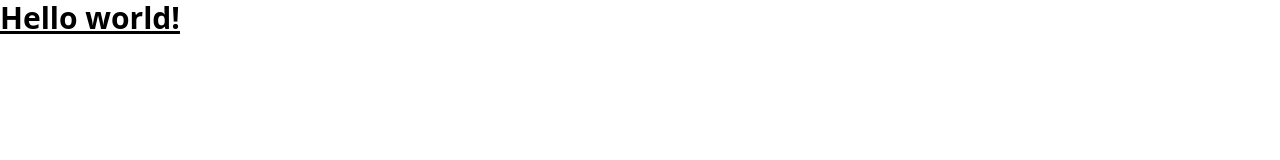
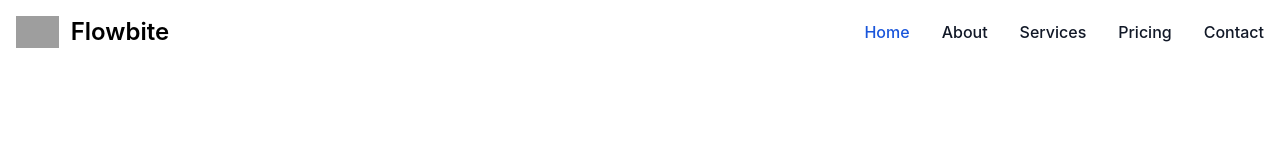
Before and after one commit to srikanth1902/sk19, a website: page src/index.html in a window 1280 px wide. Drawn offline with nearby package versions, Linux system fonts and the light colour scheme; grey boxes are pictures that could not be loaded.

Commit message:
hiiiiiii

```diff
--- a/src/index.html
+++ b/src/index.html
@@ -3,11 +3,45 @@
 <head>
   <meta charset="UTF-8">
   <meta name="viewport" content="width=device-width, initial-scale=1.0">
-  <link href="./output.css" rel="stylesheet">
+  <link href="https://cdnjs.cloudflare.com/ajax/libs/flowbite/2.3.0/flowbite.min.css"  rel="stylesheet" />
 </head>
 <body>
-  <h1 class="text-3xl font-bold underline">
-    Hello world!
-  </h1>
+
+
+<nav class="bg-white border-gray-200 dark:bg-gray-900">
+  <div class="max-w-screen-xl flex flex-wrap items-center justify-between mx-auto p-4">
+    <a href="https://flowbite.com/" class="flex items-center space-x-3 rtl:space-x-reverse">
+        <img src="https://flowbite.com/docs/images/logo.svg" class="h-8" alt="Flowbite Logo" />
+        <span class="self-center text-2xl font-semibold whitespace-nowrap dark:text-white">Flowbite</span>
+    </a>
+    <button data-collapse-toggle="navbar-default" type="button" class="inline-flex items-center p-2 w-10 h-10 justify-center text-sm text-gray-500 rounded-lg md:hidden hover:bg-gray-100 focus:outline-none focus:ring-2 focus:ring-gray-200 dark:text-gray-400 dark:hover:bg-gray-700 dark:focus:ring-gray-600" aria-controls="navbar-default" aria-expanded="false">
+        <span class="sr-only">Open main menu</span>
+        <svg class="w-5 h-5" aria-hidden="true" xmlns="http://www.w3.org/2000/svg" fill="none" viewBox="0 0 17 14">
+            <path stroke="currentColor" stroke-linecap="round" stroke-linejoin="round" stroke-width="2" d="M1 1h15M1 7h15M1 13h15"/>
+        </svg>
+    </button>
+    <div class="hidden w-full md:block md:w-auto" id="navbar-default">
+      <ul class="font-medium flex flex-col p-4 md:p-0 mt-4 border border-gray-100 rounded-lg bg-gray-50 md:flex-row md:space-x-8 rtl:space-x-reverse md:mt-0 md:border-0 md:bg-white dark:bg-gray-800 md:dark:bg-gray-900 dark:border-gray-700">
+        <li>
+          <a href="#" class="block py-2 px-3 text-white bg-blue-700 rounded md:bg-transparent md:text-blue-700 md:p-0 dark:text-white md:dark:text-blue-500" aria-current="page">Home</a>
+        </li>
+        <li>
+          <a href="#" class="block py-2 px-3 text-gray-900 rounded hover:bg-gray-100 md:hover:bg-transparent md:border-0 md:hover:text-blue-700 md:p-0 dark:text-white md:dark:hover:text-blue-500 dark:hover:bg-gray-700 dark:hover:text-white md:dark:hover:bg-transparent">About</a>
+        </li>
+        <li>
+          <a href="#" class="block py-2 px-3 text-gray-900 rounded hover:bg-gray-100 md:hover:bg-transparent md:border-0 md:hover:text-blue-700 md:p-0 dark:text-white md:dark:hover:text-blue-500 dark:hover:bg-gray-700 dark:hover:text-white md:dark:hover:bg-transparent">Services</a>
+        </li>
+        <li>
+          <a href="#" class="block py-2 px-3 text-gray-900 rounded hover:bg-gray-100 md:hover:bg-transparent md:border-0 md:hover:text-blue-700 md:p-0 dark:text-white md:dark:hover:text-blue-500 dark:hover:bg-gray-700 dark:hover:text-white md:dark:hover:bg-transparent">Pricing</a>
+        </li>
+        <li>
+          <a href="#" class="block py-2 px-3 text-gray-900 rounded hover:bg-gray-100 md:hover:bg-transparent md:border-0 md:hover:text-blue-700 md:p-0 dark:text-white md:dark:hover:text-blue-500 dark:hover:bg-gray-700 dark:hover:text-white md:dark:hover:bg-transparent">Contact</a>
+        </li>
+      </ul>
+    </div>
+  </div>
+</nav>
+
+  <script src="https://cdnjs.cloudflare.com/ajax/libs/flowbite/2.3.0/flowbite.min.js"></script>
 </body>
 </html>
```
